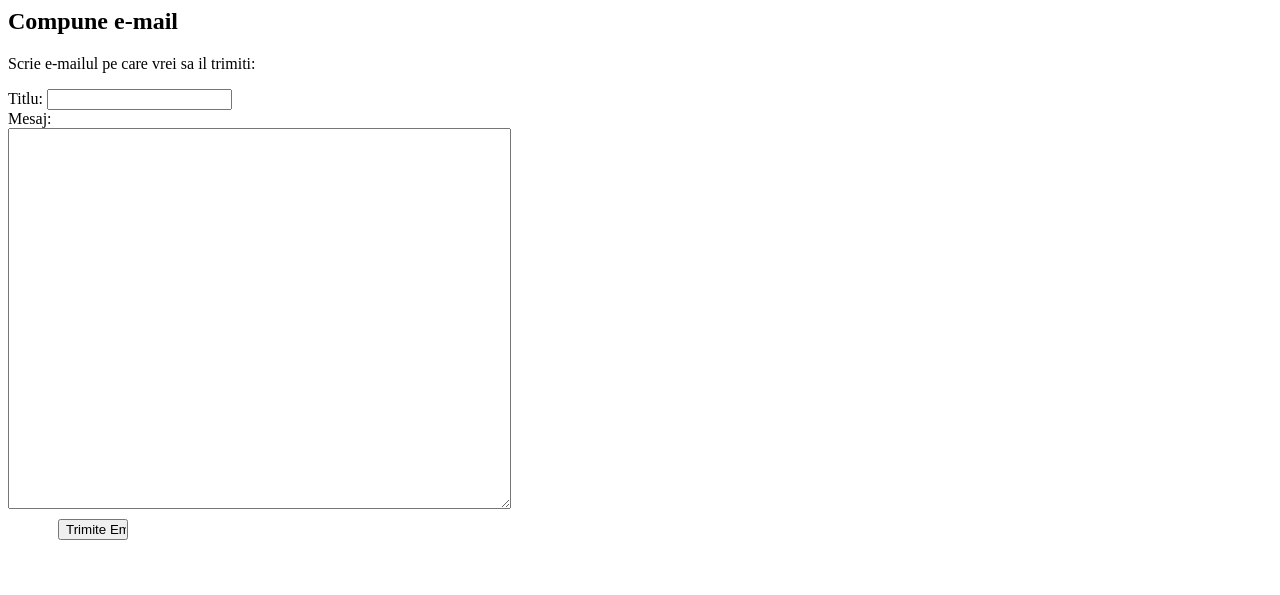
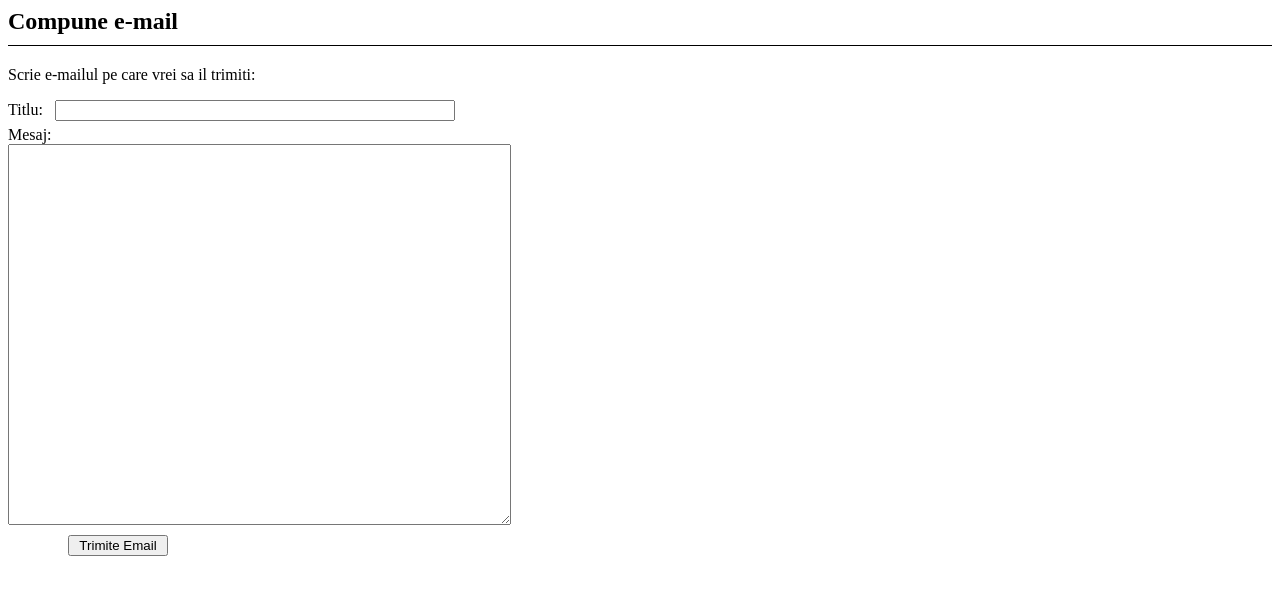
Before and after one commit to Laurent1u/e-mail, a PHP site: page /mail.php in a window 1280 px wide. Shown: the top 595 px of the page. Run offline with PHP 8.4, Linux system fonts and the light colour scheme.

Commit message:
modificat pagina login + putina formatare

```diff
--- a/style.css
+++ b/style.css
@@ -16,6 +16,17 @@ td{
 }
 input[type="submit"] {
     margin-top: 10px;
-    margin-left: 50px;
-    width: 70px;
+    margin-left: 60px;
+    width: 100px;
 }
+div {
+    padding-bottom: 5px;
+}
+input#titlu{
+	margin-left: 8px;
+	width: 400px;
+}
+h2{
+	border-bottom: 1px solid;
+	padding-bottom: 10px;
+}
```
Also changed, not shown: index.php (+35 -0 lines).
